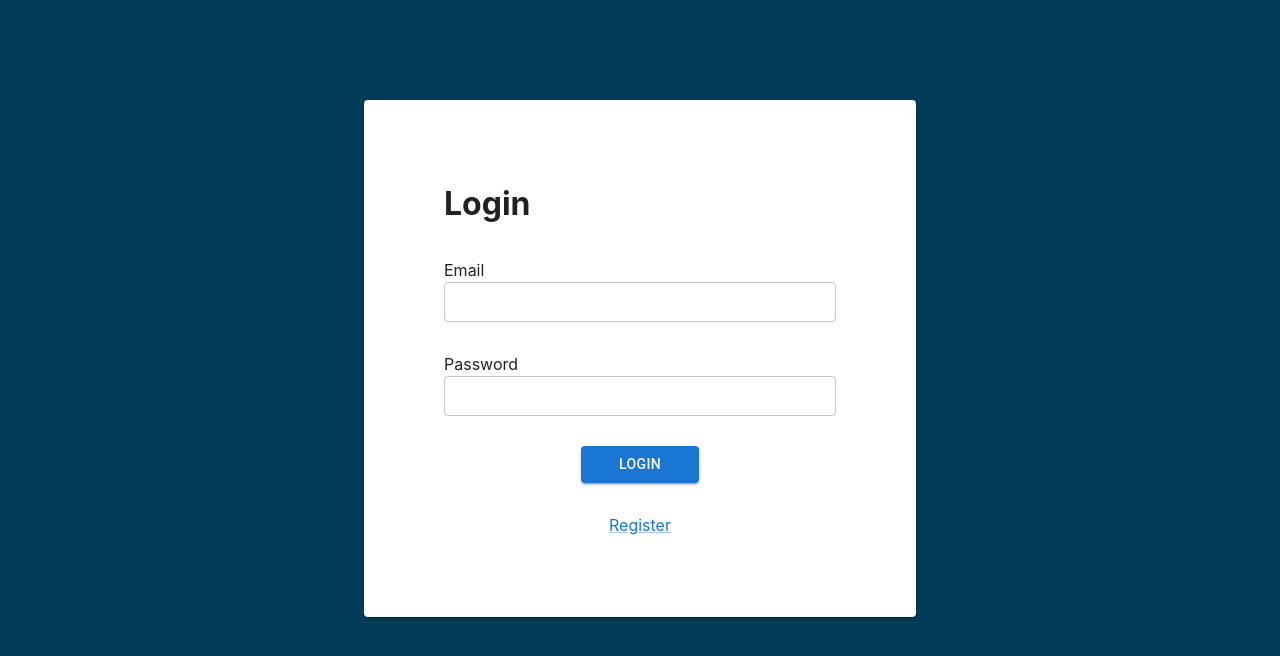
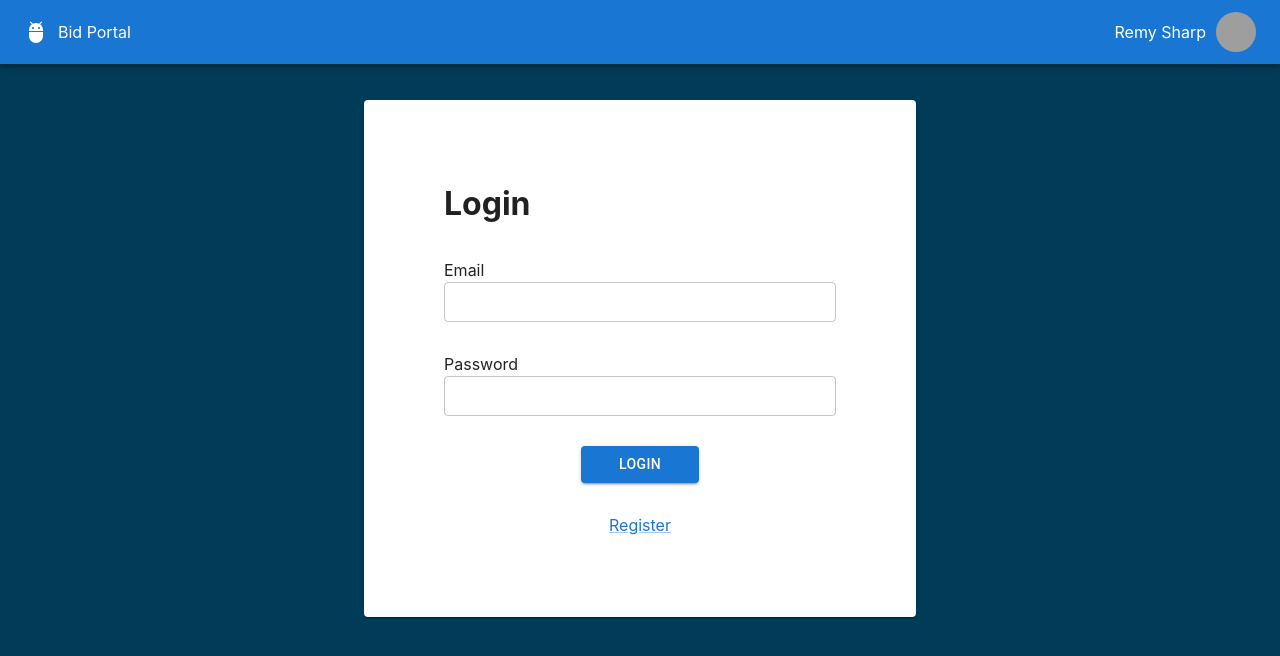
Before and after one commit to rayandus/bid-portal-demo, a React (Vite) app: page /login in a window 1280 px wide. Shown: the top 656 px of the page. Built offline with nearby package versions, Linux system fonts and the light colour scheme; grey boxes are pictures that could not be loaded.

Commit message:
feat: global header

```diff
--- a/package.json
+++ b/package.json
@@ -16,6 +16,7 @@
   "dependencies": {
     "@emotion/react": "^11.11.1",
     "@emotion/styled": "^11.10.5",
+    "@mui/icons-material": "^5.14.12",
     "@mui/material": "^5.14.12",
     "react": "^18.2.0",
     "react-dom": "^18.2.0",
--- /dev/null
+++ b/src/app/common/components/header/header.tsx
@@ -0,0 +1,48 @@
+import React from 'react';
+import styled from '@emotion/styled/macro';
+import {
+  AppBar,
+  Avatar,
+  Box,
+  Container,
+  IconButton,
+  Menu,
+  Toolbar,
+  Tooltip,
+  Typography,
+} from '@mui/material';
+import AdbIcon from '@mui/icons-material/Adb';
+import ProfileMenu from './profile-menu';
+
+const Header = () => {
+  return (
+    <AppBar component="nav">
+      <Container maxWidth={false}>
+        <Toolbar disableGutters>
+          <LogoComboMark>
+            <AdbIcon />
+            <HeaderTitle>Bid Portal</HeaderTitle>
+          </LogoComboMark>
+          <ProfileMenu />
+        </Toolbar>
+      </Container>
+    </AppBar>
+  );
+};
+
+const LogoComboMark = styled.div`
+  display: flex;
+
+  @media (max-width: ${({ theme }) => theme.breakpoints.values.md}px) {
+    position: absolute;
+    top: 50%;
+    left: 50%;
+    transform: translate(-50%, -50%);
+  }
+`;
+
+const HeaderTitle = styled.span`
+  margin-left: 10px;
+`;
+
+export default Header;
--- /dev/null
+++ b/src/app/common/components/header/index.ts
@@ -0,0 +1 @@
+export { default } from './header';
--- /dev/null
+++ b/src/app/common/components/header/profile-menu.tsx
@@ -0,0 +1,70 @@
+import React, { useCallback, useState } from 'react';
+import styled from '@emotion/styled/macro';
+import { Avatar, Box, IconButton, Menu, MenuItem, Typography } from '@mui/material';
+
+const SETTINGS = [
+  { id: 'create-new-item', label: 'Create New Item' },
+  { id: 'deposit', label: 'Deposit' },
+  { id: 'logout', label: 'Logout' },
+];
+
+const ProfileMenu = () => {
+  const [anchorElUser, setAnchorElUser] = useState<HTMLElement>();
+
+  const path = window.location.pathname;
+  const page = path.substring(1);
+
+  const handleToggleMenu = useCallback((event: React.MouseEvent<HTMLElement>) => {
+    const target = event.currentTarget;
+
+    setAnchorElUser((prevState) => (!!prevState ? undefined : target));
+  }, []);
+
+  const settings = SETTINGS.filter((setting) => setting.id !== page);
+
+  return (
+    <ProfileMenuContainer>
+      <ProfileName>Remy Sharp</ProfileName>
+      <IconButton onClick={handleToggleMenu} sx={{ p: 0 }}>
+        <Avatar alt="Remy Sharp" src="/static/images/avatar/2.jpg" />
+      </IconButton>
+      <Menu
+        sx={{ mt: '45px' }}
+        id="menu-appbar"
+        anchorEl={anchorElUser}
+        anchorOrigin={{
+          vertical: 'top',
+          horizontal: 'right',
+        }}
+        keepMounted
+        transformOrigin={{
+          vertical: 'top',
+          horizontal: 'right',
+        }}
+        open={!!anchorElUser}
+        onClose={handleToggleMenu}
+      >
+        {settings.map((setting) => (
+          <MenuItem key={setting.id} onClick={handleToggleMenu}>
+            <Typography textAlign="center">{setting.label}</Typography>
+          </MenuItem>
+        ))}
+      </Menu>
+    </ProfileMenuContainer>
+  );
+};
+
+const ProfileMenuContainer = styled(Box)`
+  display: flex;
+  align-items: center;
+  gap: 10px;
+  margin-left: auto;
+`;
+
+const ProfileName = styled.div`
+  @media (max-width: ${({ theme }) => theme.breakpoints.values.md}px) {
+    display: none;
+  }
+`;
+
+export default ProfileMenu;
--- a/src/app/common/components/index.ts
+++ b/src/app/common/components/index.ts
@@ -1,3 +1,4 @@
+export { default as Header } from './header';
 export { default as AmountField } from './amount-field';
 export { default as InputField } from './input-field';
 export * from './styled-components';
--- a/src/init.tsx
+++ b/src/init.tsx
@@ -2,12 +2,14 @@ import React from 'react';
 import App from './app/app';
 import { ThemeProvider } from '@emotion/react';
 import { useTheme } from '@mui/material/styles';
+import { Header } from './app/common/components';
 
 const Init = () => {
   const muiTheme = useTheme();
 
   return (
     <ThemeProvider theme={muiTheme}>
+      <Header />
       <App />
     </ThemeProvider>
   );
```
Also changed, not shown: src/app/common/components/header.tsx (deleted, +0 -7 lines), 1 other file (tests, documents, lock files or other folders).
